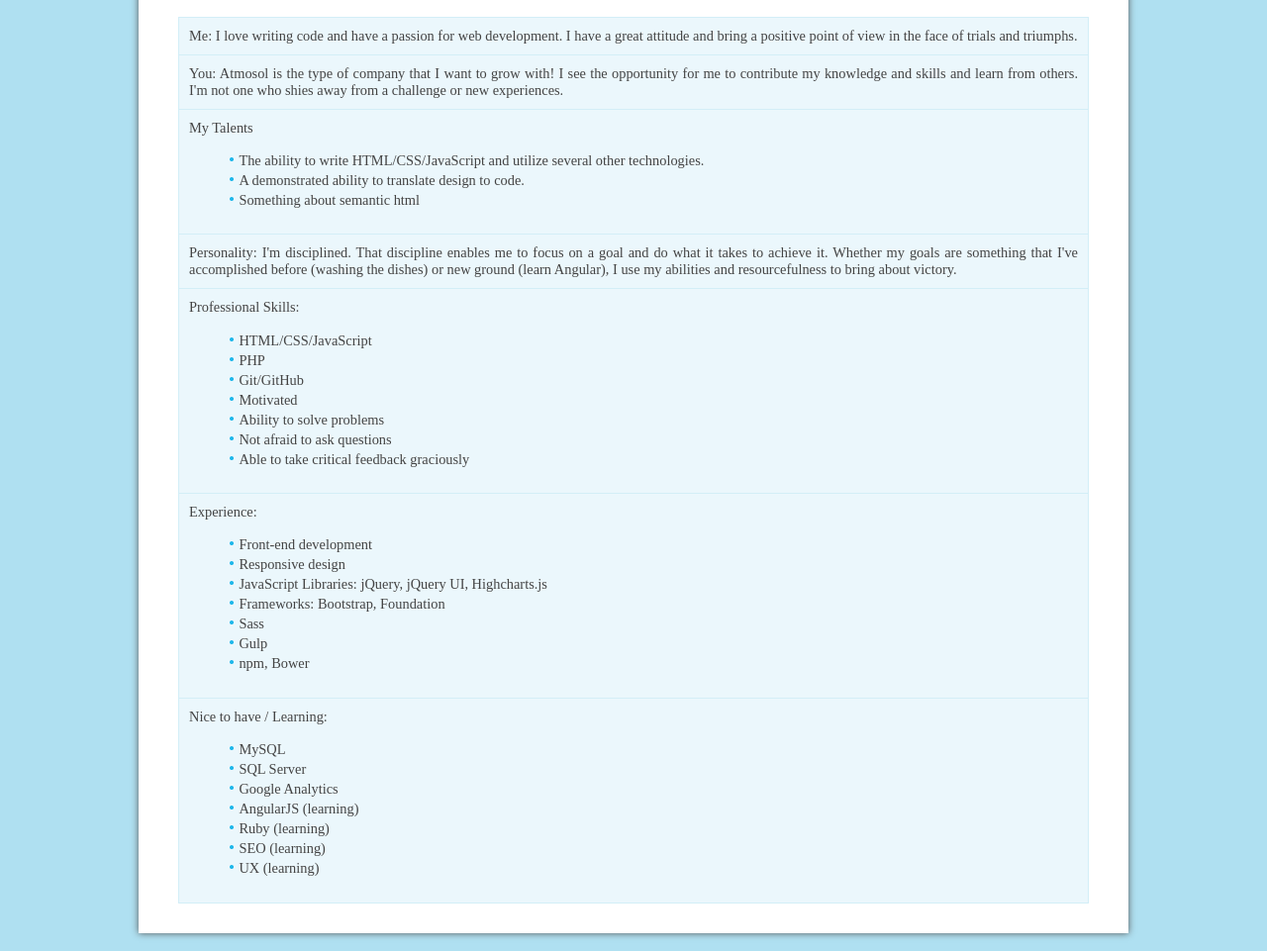
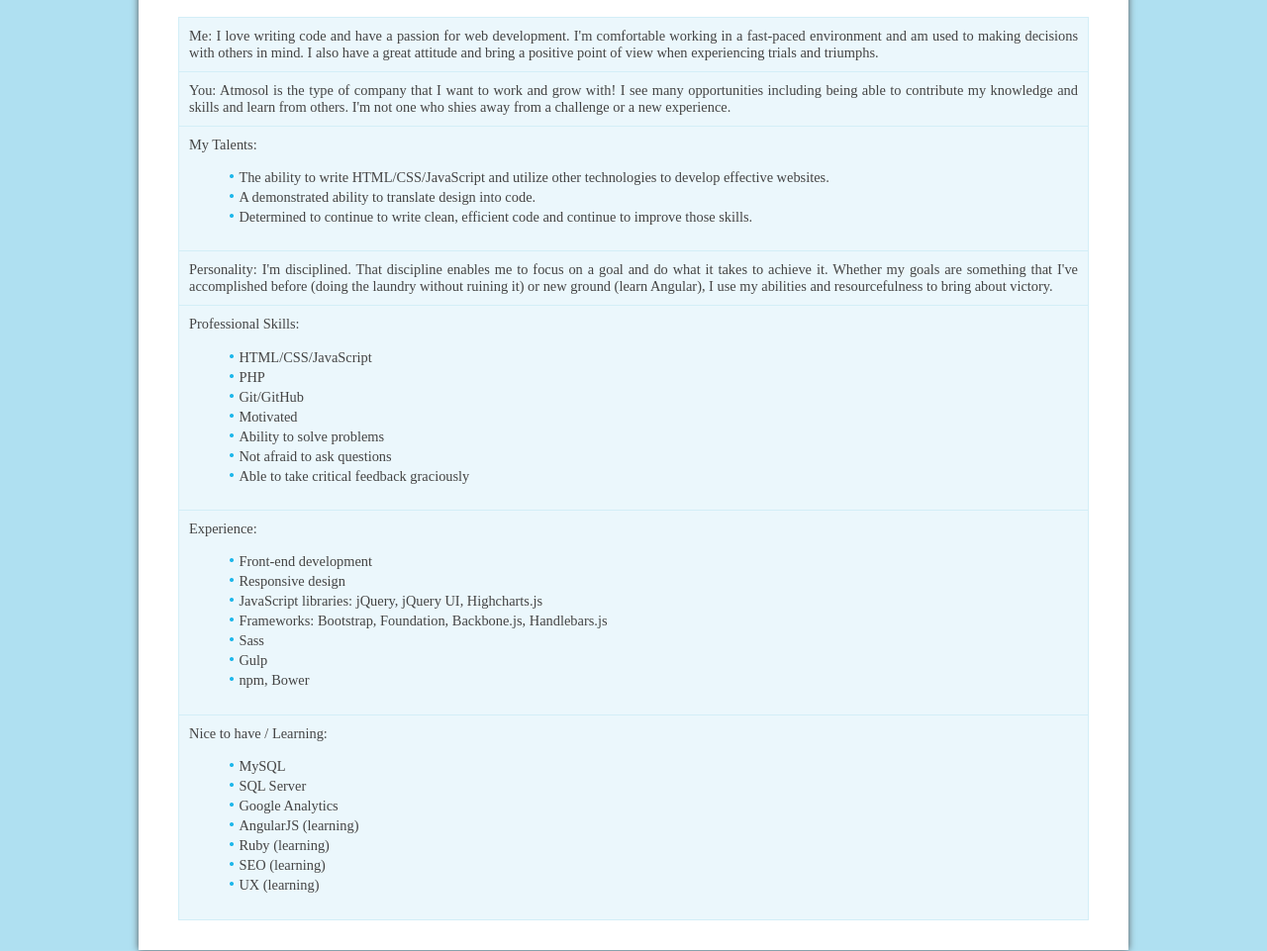
Before and after one commit to adamgonzls/atmosol, a website: page index.html in a window 1280 px wide. Shown: the part 275-1236 px from the top of the page at 99% size. Drawn offline with nearby package versions, Linux system fonts and the light colour scheme; a web font is replaced by a local one.

Commit message:
modified folder structure

```diff
--- a/gulpfile.js
+++ b/gulpfile.js
@@ -11,7 +11,7 @@ gulp.task('sass', function() {
 		browsers: ['last 3 versions'],
 		cascade: false
 	}))
-	.pipe(gulp.dest('./public/css'));
+	.pipe(gulp.dest('./css'));
 });
 
 //watch
--- a/public/index.html
+++ b/index.html
@@ -13,11 +13,11 @@
 
 		<div class="container">
 
-			<header class="main-header">
+			<header class="primary-header">
 
 				<div class="logo">AdamGonzales</div>
 
-				<nav class="main-nav">
+				<nav class="primary-nav">
 					<ul>
 						<li>
 							<a href="http://www.adamgonzalesworks.com">Website</a>
@@ -43,24 +43,25 @@
 					<div class="details">
 
 						<div class="detail">
-							<p><strong>Me:</strong> I love writing code and have a passion for web development. I have a great attitude and bring a positive point of view in the face of trials and triumphs.</p>
+							<p><strong>Me:</strong> I love writing code and have a passion for web development. I'm comfortable working in a fast-paced environment and am used to making decisions with others in mind.
+							I also have a great attitude and bring a positive point of view when experiencing trials and triumphs.</p>
 						</div>
 
 						<div class="detail">
-							<p><strong>You:</strong> Atmosol is the type of company that I want to grow with! I see the opportunity for me to contribute my knowledge and skills and learn from others. I'm not one who shies away from a challenge or new experiences.</p>
+							<p><strong>You:</strong> Atmosol is the type of company that I want to work and grow with! I see many opportunities including being able to contribute my knowledge and skills and learn from others. I'm not one who shies away from a challenge or a new experience.</p>
 						</div>
 
 						<div class="detail">
-							<h3><strong>My Talents</strong></h3>
+							<h3><strong>My Talents:</strong></h3>
 							<ul>
-								<li>The ability to write HTML/CSS/JavaScript and utilize several other technologies.</li>
-								<li>A demonstrated ability to translate design to code.</li>
-								<li>Something about semantic html</li>
+								<li>The ability to write HTML/CSS/JavaScript and utilize  other technologies to develop effective websites.</li>
+								<li>A demonstrated ability to translate design into code.</li>
+								<li>Determined to continue to write clean, efficient code and continue to improve those skills.</li>
 							</ul>
 						</div>
 
 						<div class="detail">
-							<p><strong>Personality:</strong> I'm disciplined. That discipline enables me to focus on a goal and do what it takes to achieve it. Whether my goals are something that I've accomplished before (washing the dishes) or new ground (learn Angular), I use my abilities and resourcefulness to bring about victory.</p>
+							<p><strong>Personality:</strong> I'm disciplined. That discipline enables me to focus on a goal and do what it takes to achieve it. Whether my goals are something that I've accomplished before (doing the laundry without ruining it) or new ground (learn Angular), I use my abilities and resourcefulness to bring about victory.</p>
 						</div>
 
 						<div class="detail">
@@ -81,8 +82,8 @@
 							<ul>
 								<li>Front-end development</li>
 								<li>Responsive design</li>
-								<li>JavaScript Libraries: jQuery, jQuery UI, Highcharts.js</li>
-								<li>Frameworks: Bootstrap, Foundation</li>
+								<li>JavaScript libraries: jQuery, jQuery UI, Highcharts.js</li>
+								<li>Frameworks: Bootstrap, Foundation, Backbone.js, Handlebars.js</li>
 								<li>Sass</li>
 								<li>Gulp</li>
 								<li>npm, Bower</li>
@@ -102,14 +103,13 @@
 							</ul>
 						</div>
 
-
 					</div>
 
 				</main>
 
 			</div>
 
-			<footer class="main-footer">
+			<footer class="primary-footer">
 
 				<ul class="social">
 
--- /dev/null
+++ b/sass/_mixins.scss
@@ -0,0 +1,5 @@
+@mixin narrower-than($max-width) {
+	@media screen and (max-width: $max-width) {
+		@content;
+	}
+}
```
Also changed, not shown: css/styles.css.
